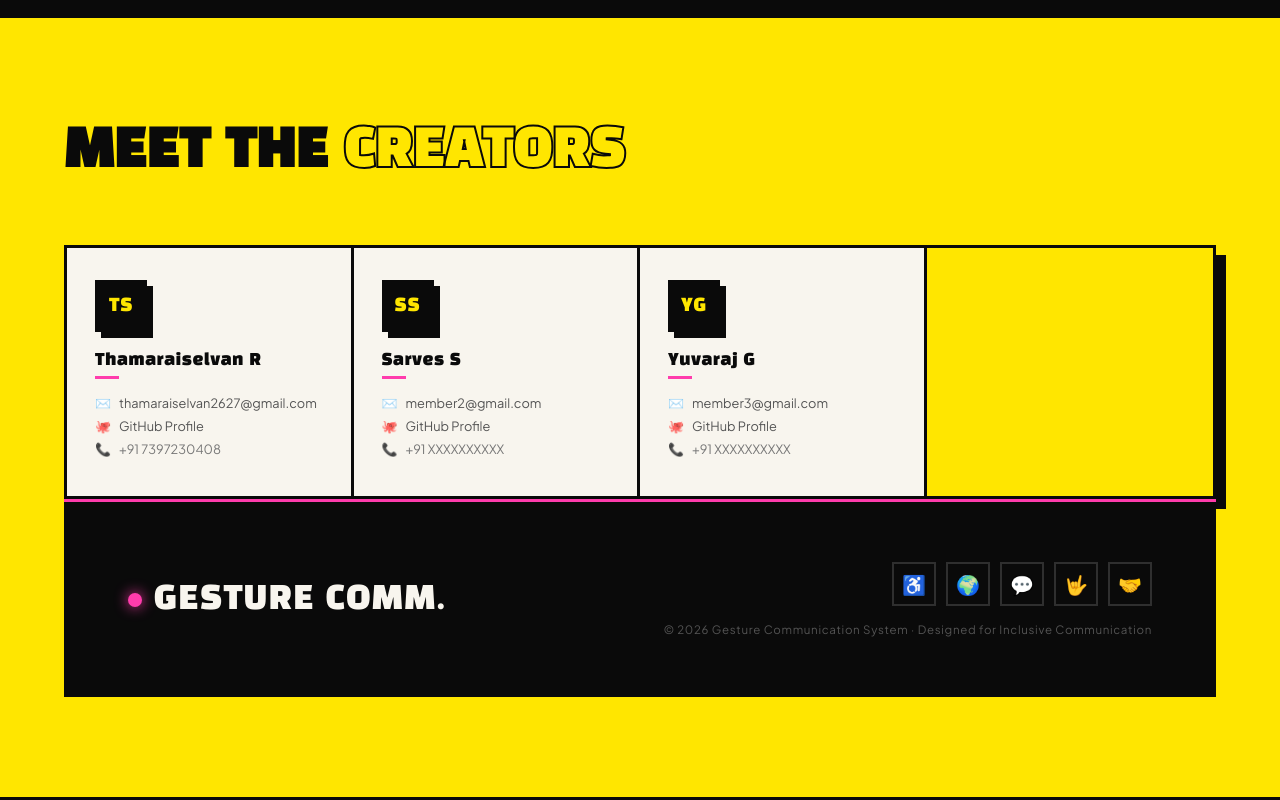
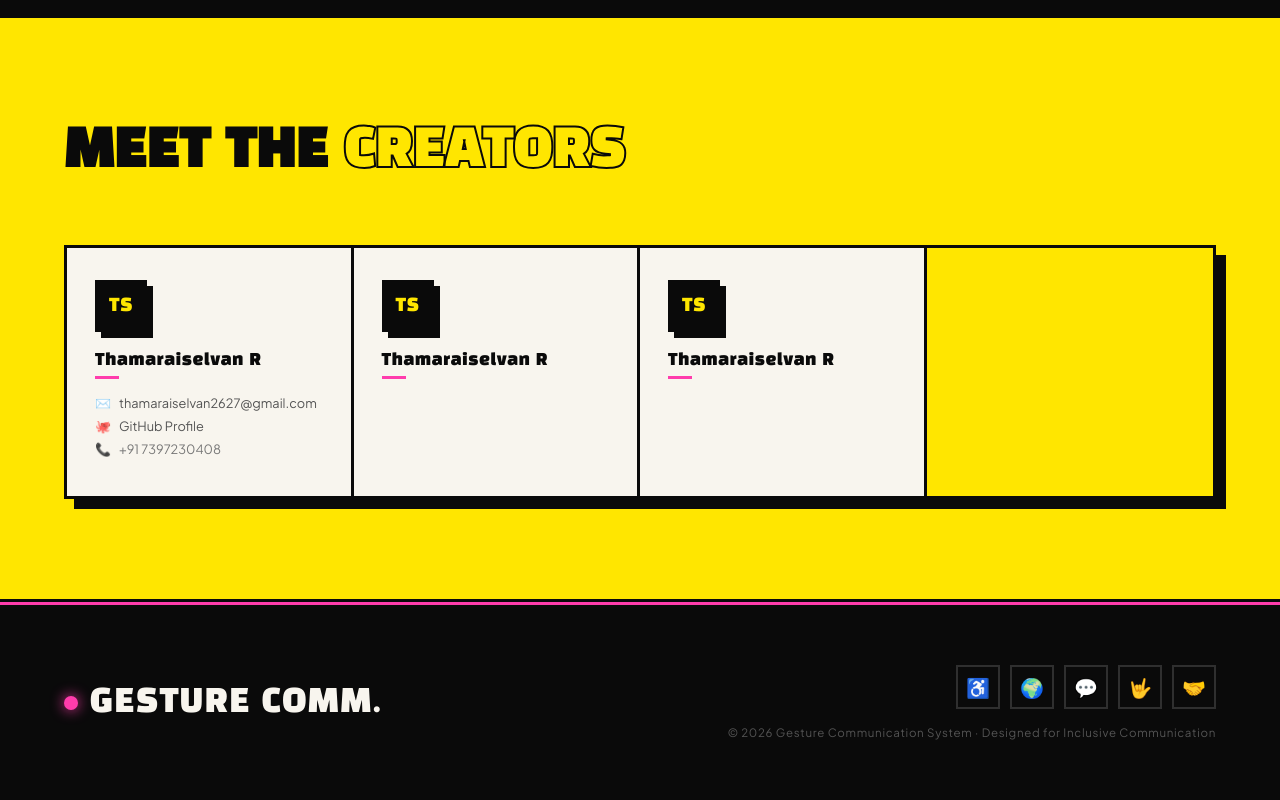
Before and after one commit to Thamaraiselvan-26/Gesture-Based-Communication-System, a website: page home.html in a window 1280 px wide. Shown: the part 2406-3206 px from the top of the page. Drawn offline with Linux system fonts and the light colour scheme; no server answers.

Commit message:
Update home.html

```diff
--- a/home.html
+++ b/home.html
@@ -786,89 +786,31 @@ footer{
   </div>
 </section>
 
+<!-- TEAM -->
 <section class="team">
   <h2 class="team-title">MEET THE <span>CREATORS</span></h2>
-
   <div class="team-grid">
 
-    <!-- Member 1 -->
     <div class="member">
       <div class="member-av">TS</div>
       <div class="member-name">Thamaraiselvan R</div>
       <div class="member-bar"></div>
-
-      <div class="m-row">
-        ✉️
-        <a href="mailto:thamaraiselvan2627@gmail.com">
-          thamaraiselvan2627@gmail.com
-        </a>
-      </div>
-
-      <div class="m-row">
-        🐙
-        <a href="https://github.com/Thamaraiselvan-26" target="_blank">
-          GitHub Profile
-        </a>
-      </div>
-
-      <div class="m-row">
-        📞 <span>+91 7397230408</span>
-      </div>
+      <div class="m-row">✉️ <a href="mailto:thamaraiselvan2627@gmail.com">thamaraiselvan2627@gmail.com</a></div>
+      <div class="m-row">🐙 <a href="https://github.com/Thamaraiselvan-26" target="_blank">GitHub Profile</a></div>
+      <div class="m-row">📞 <span>+91 7397230408</span></div>
     </div>
-
-
-    <!-- Member 2 -->
     <div class="member">
-      <div class="member-av">SS</div>
-      <div class="member-name">Sarves S</div>
+      <div class="member-av">TS</div>
+      <div class="member-name">Thamaraiselvan R</div>
       <div class="member-bar"></div>
-
-      <div class="m-row">
-        ✉️
-        <a href="mailto:member2@gmail.com">
-          member2@gmail.com
-        </a>
-      </div>
-
-      <div class="m-row">
-        🐙
-        <a href="https://github.com/GITHUB_USERNAME_2" target="_blank">
-          GitHub Profile
-        </a>
-      </div>
-
-      <div class="m-row">
-        📞 <span>+91 XXXXXXXXXX</span>
-      </div>
     </div>
-
-
-    <!-- Member 3 -->
     <div class="member">
-      <div class="member-av">YG</div>
-      <div class="member-name">Yuvaraj G</div>
+      <div class="member-av">TS</div>
+      <div class="member-name">Thamaraiselvan R</div>
       <div class="member-bar"></div>
-
-      <div class="m-row">
-        ✉️
-        <a href="mailto:member3@gmail.com">
-          member3@gmail.com
-        </a>
-      </div>
-
-      <div class="m-row">
-        🐙
-        <a href="https://github.com/GITHUB_USERNAME_3" target="_blank">
-          GitHub Profile
-        </a>
-      </div>
-
-      <div class="m-row">
-        📞 <span>+91 XXXXXXXXXX</span>
-      </div>
     </div>
-
   </div>
+</section>
 
 <!-- FOOTER -->
 <footer>
```
